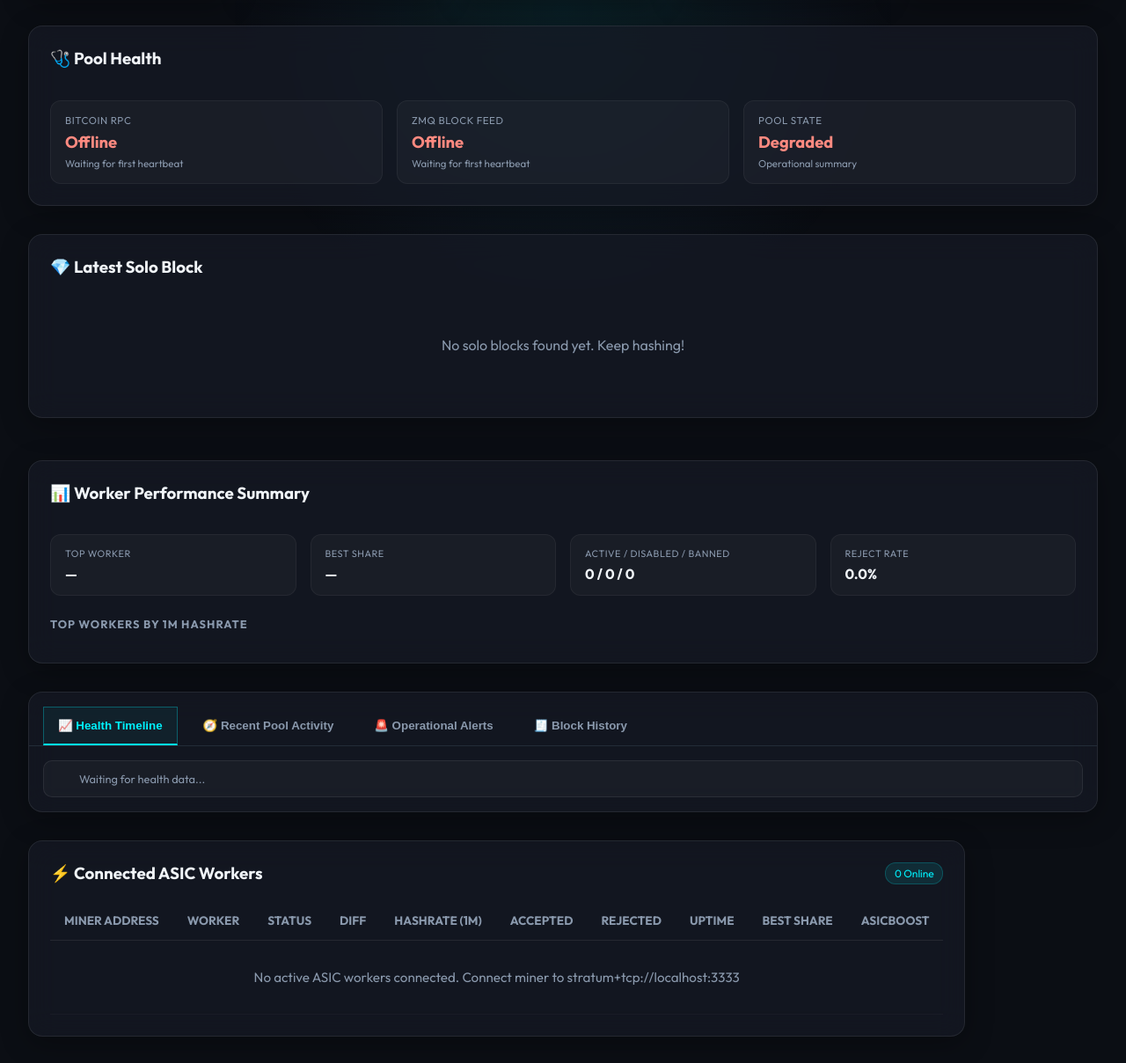
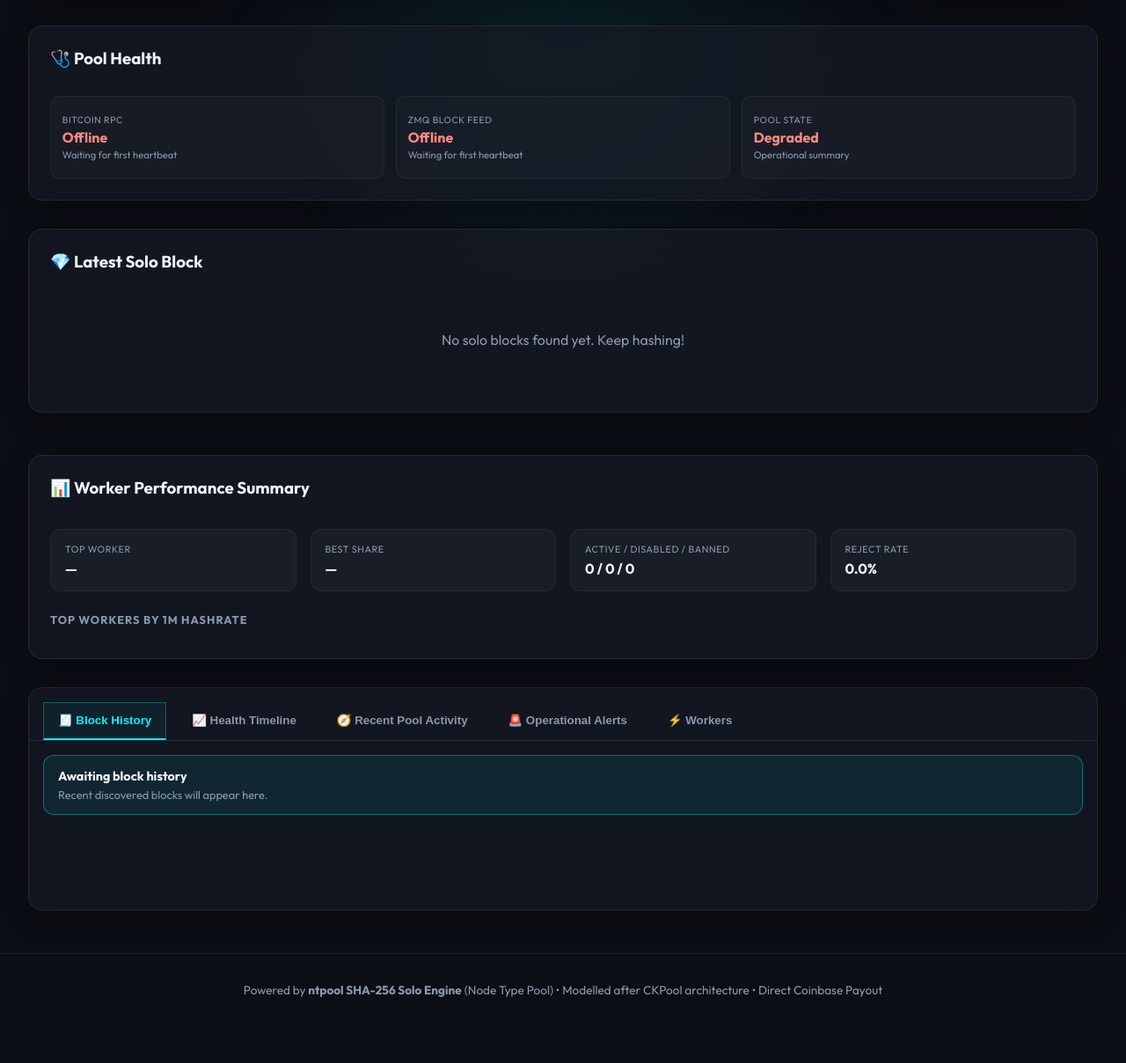
Before and after one commit to Walofz/ntpool, a plain HTML site: page public/index.html in a window 1280 px wide. Shown: the part 212-1420 px from the top of the page at 88% size. After the commit the page ends 1378 px from the top, so only its background shows below. Drawn offline with nearby package versions, Linux system fonts and the light colour scheme.

Commit message:
feat: Revamp dashboard tabs and enhance health section styling

```diff
--- a/public/index.html
+++ b/public/index.html
@@ -132,14 +132,24 @@
 
     <section class="card dashboard-tab-panel">
       <div class="tab-header">
-        <button class="tab-button active" data-tab="health">📈 Health Timeline</button>
+        <button class="tab-button active" data-tab="blocks">🧾 Block History</button>
+        <button class="tab-button" data-tab="health">📈 Health Timeline</button>
         <button class="tab-button" data-tab="activity">🧭 Recent Pool Activity</button>
         <button class="tab-button" data-tab="alerts">🚨 Operational Alerts</button>
-        <button class="tab-button" data-tab="blocks">🧾 Block History</button>
+        <button class="tab-button" data-tab="workers">⚡ Workers</button>
       </div>
 
-      <div id="tab-health" class="tab-content active">
-        <div id="health-timeline" class="timeline-list">
+      <div id="tab-blocks" class="tab-content active">
+        <div id="block-history-list" class="block-history-list">
+          <div class="activity-item info">
+            <strong>Awaiting block history</strong>
+            <span>Recent discovered blocks will appear here.</span>
+          </div>
+        </div>
+      </div>
+
+      <div id="tab-health" class="tab-content">
+        <div id="health-timeline" class="timeline-list compact">
           <div class="timeline-item neutral">
             <span class="timeline-dot"></span>
             <span>Waiting for health data...</span>
@@ -165,24 +175,8 @@
         </div>
       </div>
 
-      <div id="tab-blocks" class="tab-content">
-        <div id="block-history-list" class="block-history-list">
-          <div class="activity-item info">
-            <strong>Awaiting block history</strong>
-            <span>Recent discovered blocks will appear here.</span>
-          </div>
-        </div>
-      </div>
-    </section>
-
-    <div class="content-split">
-      <!-- Active Connected Workers Table -->
-      <section class="table-section card">
-        <div class="table-header">
-          <h3>⚡ Connected ASIC Workers</h3>
-          <span id="worker-badge" class="badge">0 Online</span>
-        </div>
-        <div class="table-responsive">
+      <div id="tab-workers" class="tab-content">
+        <div class="table-responsive compact-table-wrap">
           <table>
             <thead>
               <tr>
@@ -200,14 +194,14 @@
             </thead>
             <tbody id="workers-tbody">
               <tr>
-                <td colspan="11" class="text-muted">No active ASIC workers connected. Connect miner to stratum+tcp://localhost:3333</td>
+                <td colspan="10" class="text-muted">No active ASIC workers connected. Connect miner to stratum+tcp://localhost:3333</td>
               </tr>
             </tbody>
           </table>
         </div>
-      </section>
+      </div>
+    </section>
 
-    </div>
   </main>
 
   <footer>
--- a/public/style.css
+++ b/public/style.css
@@ -197,39 +197,41 @@ body {
 .health-section {
   display: flex;
   flex-direction: column;
-  gap: 1rem;
+  gap: 0.7rem;
 }
 
 .health-grid {
   display: grid;
-  grid-template-columns: repeat(3, minmax(180px, 1fr));
-  gap: 1rem;
+  grid-template-columns: repeat(3, minmax(160px, 1fr));
+  gap: 0.8rem;
 }
 
 .health-item {
-  background: rgba(255, 255, 255, 0.03);
+  background: rgba(255, 255, 255, 0.025);
   border: 1px solid rgba(255, 255, 255, 0.05);
-  border-radius: 12px;
-  padding: 0.9rem 1rem;
+  border-radius: 10px;
+  padding: 0.7rem 0.8rem;
   display: flex;
   flex-direction: column;
-  gap: 0.35rem;
+  gap: 0.2rem;
+  min-height: 94px;
+  justify-content: center;
 }
 
 .health-item .label {
   color: var(--text-muted);
-  font-size: 0.72rem;
+  font-size: 0.66rem;
   text-transform: uppercase;
   letter-spacing: 0.05em;
 }
 
 .health-item strong {
-  font-size: 1.15rem;
+  font-size: 1rem;
 }
 
 .health-item small {
   color: var(--text-muted);
-  font-size: 0.72rem;
+  font-size: 0.7rem;
 }
 
 .status-online {
@@ -248,18 +250,18 @@ body {
 
 .timeline-list {
   display: grid;
-  gap: 0.6rem;
+  gap: 0.45rem;
 }
 
 .timeline-item {
   display: flex;
   align-items: center;
-  gap: 0.6rem;
-  background: rgba(255, 255, 255, 0.03);
+  gap: 0.55rem;
+  background: rgba(255, 255, 255, 0.025);
   border: 1px solid rgba(255, 255, 255, 0.05);
-  border-radius: 10px;
-  padding: 0.7rem 0.8rem;
-  font-size: 0.8rem;
+  border-radius: 8px;
+  padding: 0.5rem 0.7rem;
+  font-size: 0.74rem;
   color: var(--text-muted);
 }
 
@@ -473,18 +475,12 @@ body {
   padding: 1rem 0.25rem;
 }
 
-.content-split {
-  display: grid;
-  grid-template-columns: 2fr 1fr;
-  gap: 1.5rem;
-  align-items: stretch;
+.compact-table-wrap {
+  max-width: 100%;
 }
 
-.content-split > section,
-.content-split > div {
-  display: flex;
-  flex-direction: column;
-  height: 100%;
+.content-split {
+  display: none;
 }
 
 .table-header {
@@ -739,6 +735,11 @@ td {
   margin-bottom: 0.9rem;
 }
 
+.block-card .block-metric,
+.block-card .block-meta-grid > div {
+  min-height: 80px;
+}
+
 .block-metric {
   display: flex;
   flex-direction: column;
@@ -777,6 +778,14 @@ td {
   border-radius: 10px;
   border: 1px solid rgba(115, 143, 170, 0.18);
   padding: 0.7rem 0.8rem;
+  display: flex;
+  flex-direction: column;
+  justify-content: center;
+  min-height: 92px;
+}
+
+.compact-table-wrap {
+  max-width: 100%;
 }
 
 .recent-blocks-panel {
```
